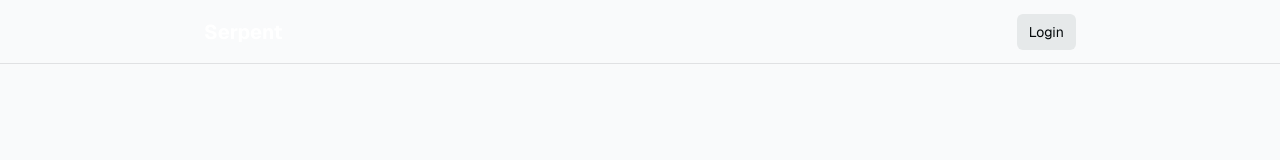
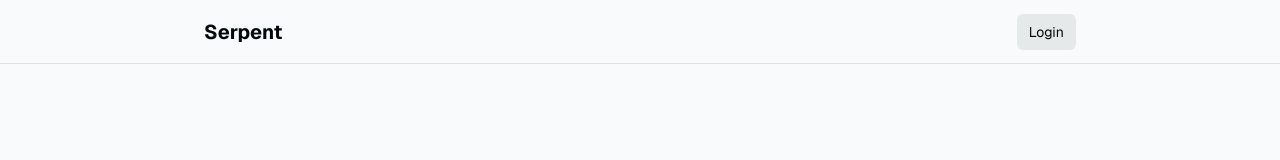
Before and after one commit to xynrgys/nextjs-with-supabase, a Next.js app: page / in a window 1280 px wide. Shown: the top 160 px of the page. Built offline with nearby package versions, Linux system fonts and the light colour scheme; no server answers.

Commit message:
Update page.tsx

```diff
--- a/app/page.tsx
+++ b/app/page.tsx
@@ -23,7 +23,7 @@ export default async function Index() {
     <div className="flex-1 w-full flex flex-col gap-20 items-center">
       <nav className="w-full flex justify-center border-b border-b-foreground/10 h-16">
         <div className="w-full max-w-4xl flex justify-between items-center p-3 text-sm">
-          <h3 className="font-bold text-white text-xl">Serpent</h3>
+          <h3 className="font-bold text-xl">Serpent</h3>
           {isSupabaseConnected && <AuthButton />}
         </div>
       </nav>
```
